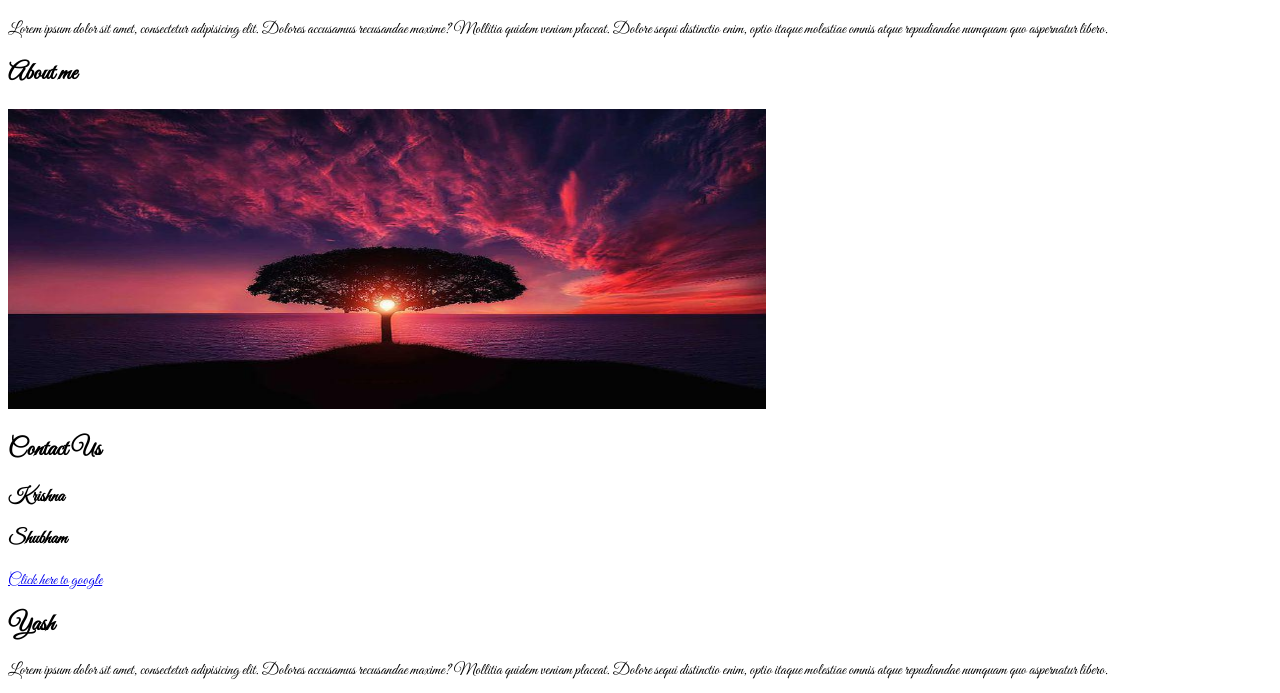
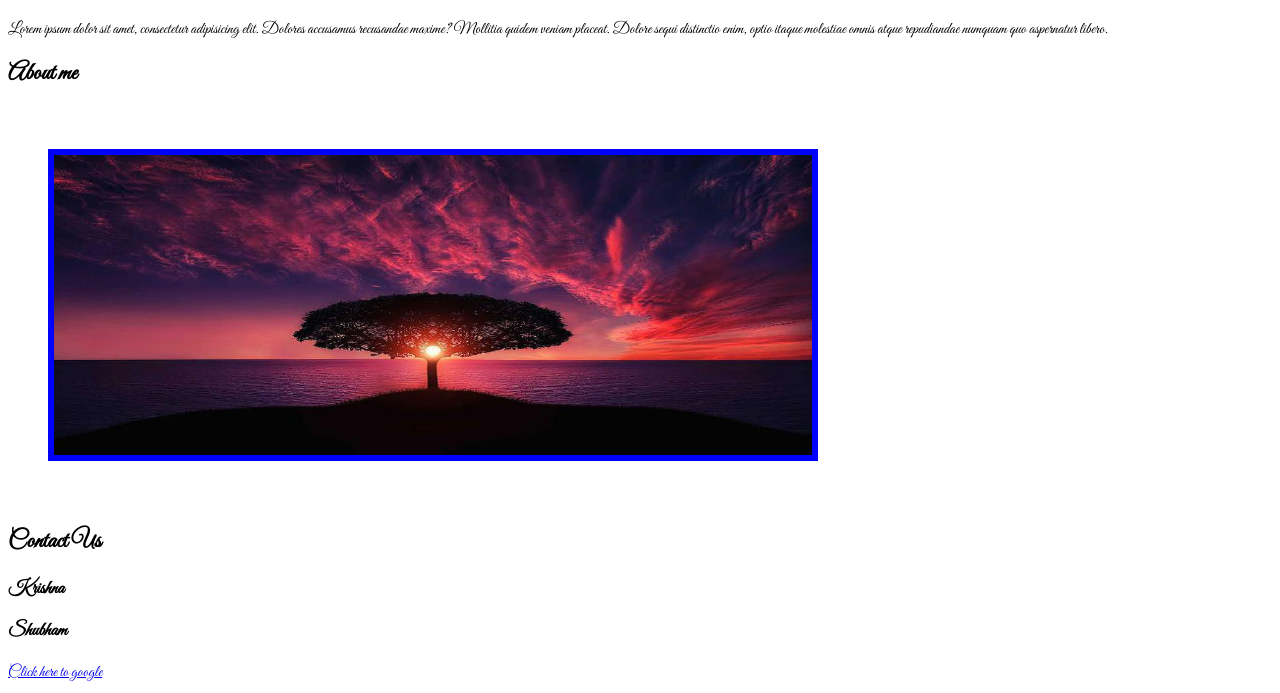
Before and after one commit to Kisna2512/Tailwind_CSS, a website built with Vite: page index.html in a window 1280 px wide. Shown: the part 63-756 px from the top of the page. Built offline with nearby package versions, Linux system fonts and the light colour scheme.

Commit message:
Margin and padding in Box Model

```diff
--- a/style.css
+++ b/style.css
@@ -116,6 +116,7 @@ body {
 #about-us {
   height: 300px;
   width: 60%;
-  border: 100px;
-  border-color: blue;
+  border: 6px solid blue;
+  /* padding: 20px; */
+  margin: 40px;
 }
```
